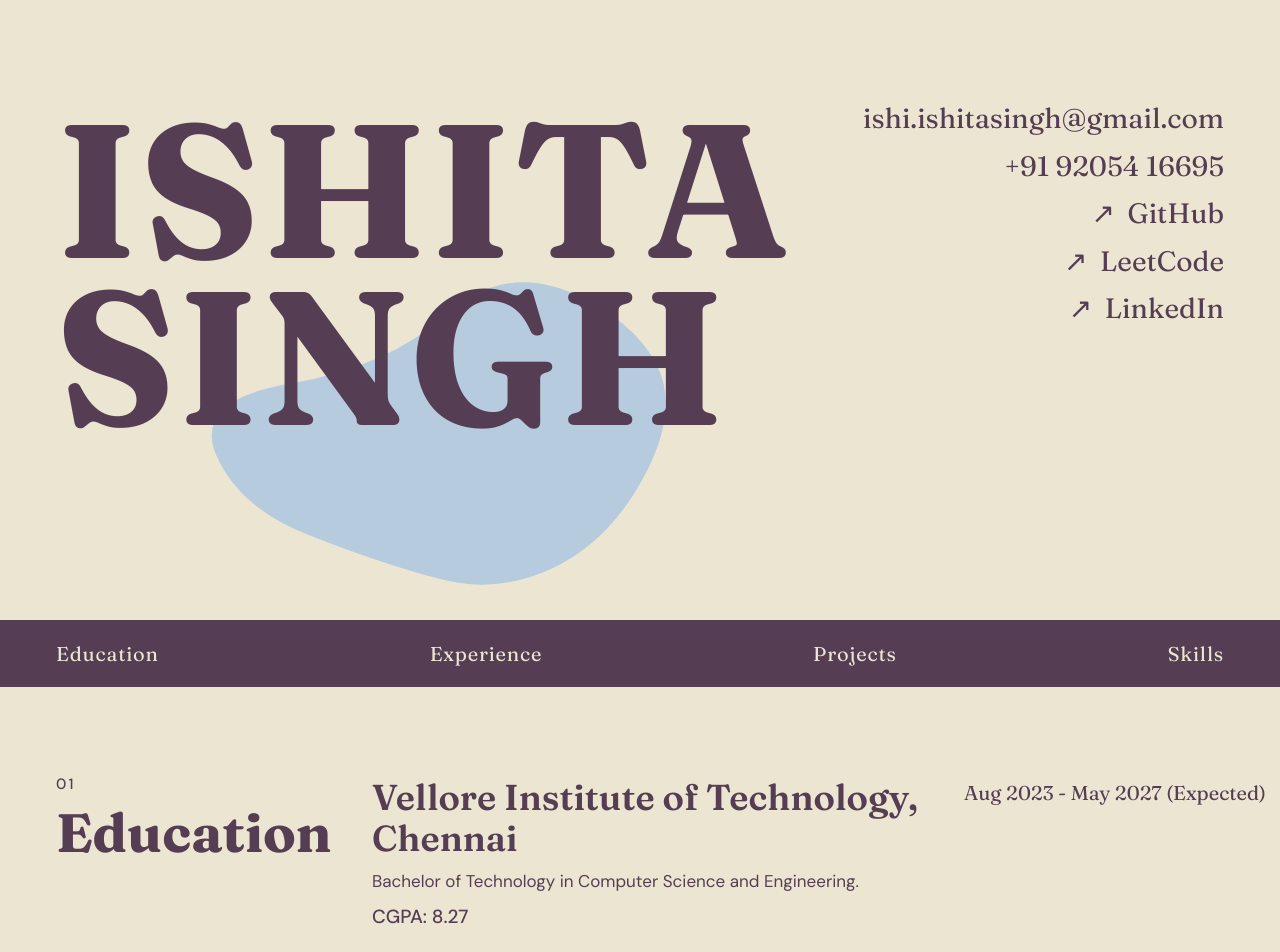
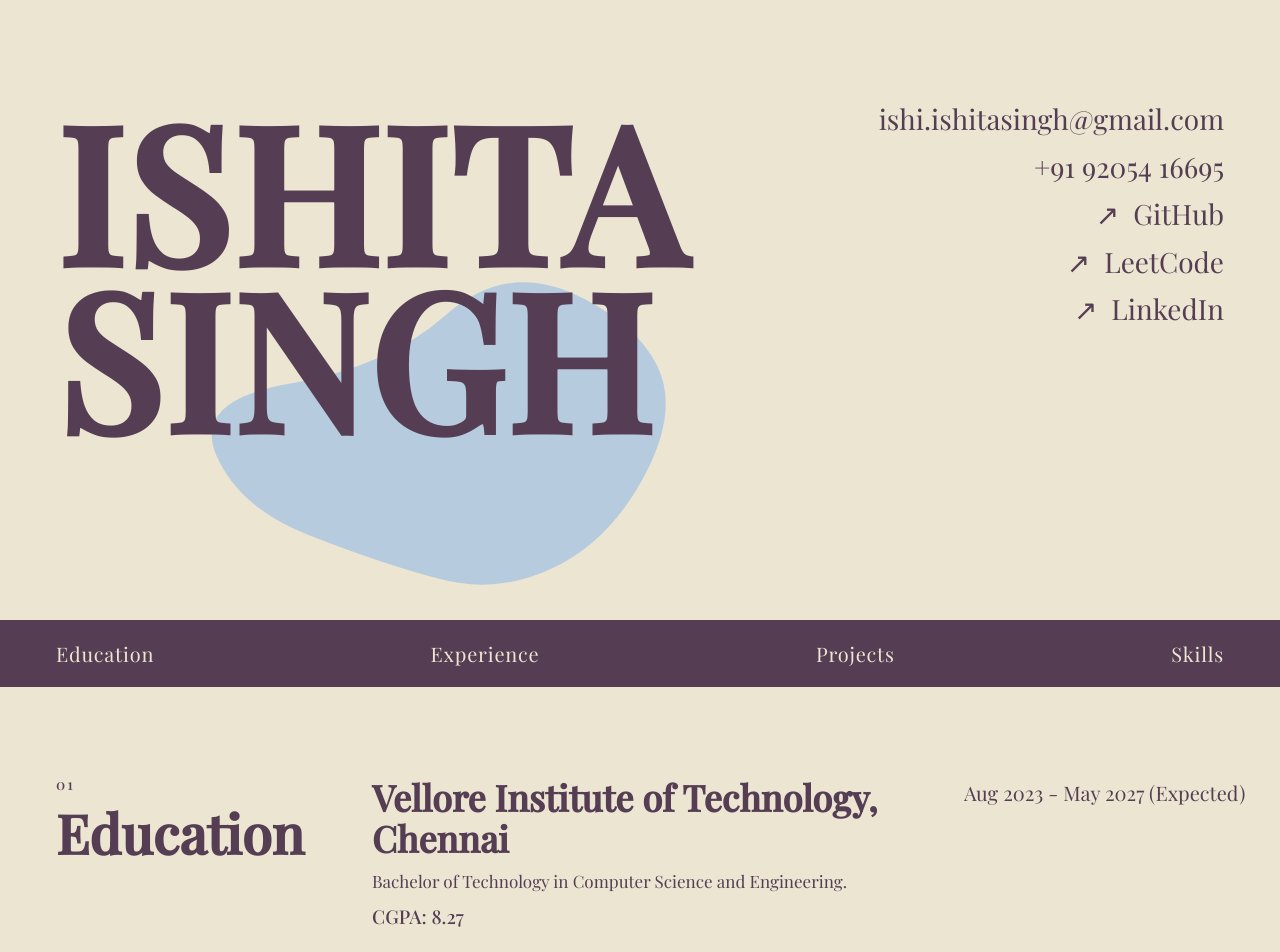
Before and after one commit to Ishita-Singh-12/Ishita-Singh-12.github.io, a plain HTML site: page index.html in a window 1280 px wide. Shown: the top 952 px of the page. Drawn offline with nearby package versions, Linux system fonts and the light colour scheme.

Commit message:
Preview Playfair Display across all portfolio text

```diff
--- a/index.html
+++ b/index.html
@@ -4,36 +4,36 @@
 <style>
 :root{--cream:#ECE5D2;--blue:#B6CBDE;--plum:#553E53}
 *{box-sizing:border-box;margin:0}
-body{background:var(--cream);color:var(--plum);font-family:'DM Sans',sans-serif;font-size:17px;line-height:1.55}
+body{background:var(--cream);color:var(--plum);font-family:'Playfair Display',serif;font-size:17px;line-height:1.55}
 html{scroll-behavior:smooth}
 a{color:inherit}
 .band a{text-decoration:none;padding:4px 0}
 .band a:hover{text-decoration:underline}
 .band a:focus-visible{outline:2px solid var(--cream);outline-offset:4px}
 @media(prefers-reduced-motion:reduce){html{scroll-behavior:auto}}
-.serif{font-family:'Fraunces',serif}
+.serif{font-family:'Playfair Display',serif}
 .hero{position:relative;min-height:620px;overflow:hidden;padding:36px 56px}
 .blob{position:absolute;left:90px;top:180px;width:684px;height:540px;transform:rotate(-8deg)}
-.title{position:relative;z-index:2;font-family:'Fraunces',serif;font-weight:700;font-size:190px;line-height:.88;letter-spacing:.01em;text-transform:uppercase;margin-top:70px}
-.hero .left{position:absolute;left:56px;bottom:40px;z-index:2;font-family:'Fraunces',serif;font-size:26px;line-height:1.35}
-.hero .right{position:absolute;right:56px;top:95px;z-index:2;text-align:right;font-family:'Fraunces',serif;font-size:28px;line-height:1.7}
+.title{position:relative;z-index:2;font-family:'Playfair Display',serif;font-weight:700;font-size:190px;line-height:.88;letter-spacing:.01em;text-transform:uppercase;margin-top:70px}
+.hero .left{position:absolute;left:56px;bottom:40px;z-index:2;font-family:'Playfair Display',serif;font-size:26px;line-height:1.35}
+.hero .right{position:absolute;right:56px;top:95px;z-index:2;text-align:right;font-family:'Playfair Display',serif;font-size:28px;line-height:1.7}
 .hero .right a{display:block;text-decoration:none}
 .hero .right a:hover{text-decoration:underline}
-.band{position:sticky;top:0;z-index:10;background:var(--plum);color:var(--cream);padding:14px 56px;display:flex;justify-content:space-between;font-family:'Fraunces',serif;font-size:20px;letter-spacing:.04em}
+.band{position:sticky;top:0;z-index:10;background:var(--plum);color:var(--cream);padding:14px 56px;display:flex;justify-content:space-between;font-family:'Playfair Display',serif;font-size:20px;letter-spacing:.04em}
 section{scroll-margin-top:88px;padding:90px 56px;display:grid;grid-template-columns:260px 1fr;gap:56px;border-bottom:2px solid var(--plum)}
-section h2{font-family:'Fraunces',serif;font-weight:700;font-size:54px;line-height:1;position:sticky;top:20px;align-self:start}
-section h2 small{display:block;font-family:'DM Sans';font-size:15px;font-weight:500;letter-spacing:.14em;margin-bottom:14px}
+section h2{font-family:'Playfair Display',serif;font-weight:700;font-size:54px;line-height:1;position:sticky;top:20px;align-self:start}
+section h2 small{display:block;font-family:'Playfair Display',serif;font-size:15px;font-weight:500;letter-spacing:.14em;margin-bottom:14px}
 .row{display:grid;grid-template-columns:minmax(0,1fr) 260px;gap:8px 32px;padding:0 0 28px;margin-bottom:28px;border-bottom:1px solid rgba(85,62,83,.3)}
 .row:last-child{border:0;margin-bottom:0;padding-bottom:0}
-.row h3{font-family:'Fraunces',serif;font-weight:600;font-size:32px;line-height:1.15}
-.row .when{font-family:'Fraunces',serif;font-size:20px;text-align:right;white-space:nowrap}
+.row h3{font-family:'Playfair Display',serif;font-weight:600;font-size:32px;line-height:1.15}
+.row .when{font-family:'Playfair Display',serif;font-size:20px;text-align:right;white-space:nowrap}
 .row p,.row ul{grid-column:1/2;max-width:720px}.row>div:last-child:not(.when){grid-column:1/-1;display:flex;flex-wrap:wrap;align-items:center;gap:8px;margin-top:4px}
 ul{padding-left:20px}li{margin:4px 0}
 .tag{display:inline-block;background:var(--blue);padding:2px 12px;border-radius:99px;font-size:14px;margin:0}
 .edu h3{font-size:36px}
 .big{font-size:19px;font-weight:500}
 .skills{display:grid;grid-template-columns:200px 1fr;gap:18px 32px}
-.skills dt{font-family:'Fraunces',serif;font-weight:600;font-size:22px}
+.skills dt{font-family:'Playfair Display',serif;font-weight:600;font-size:22px}
 footer{border-top:1px solid var(--plum);background:var(--blue);padding:28px 56px;display:flex;justify-content:space-between;align-items:end}
 footer .serif[style]{font-family:'Playfair Display',serif}
 footer .footer-name{font-family:'Playfair Display',serif;font-size:34px;font-weight:500;line-height:1.2;letter-spacing:.04em;text-transform:uppercase;white-space:nowrap}
```
